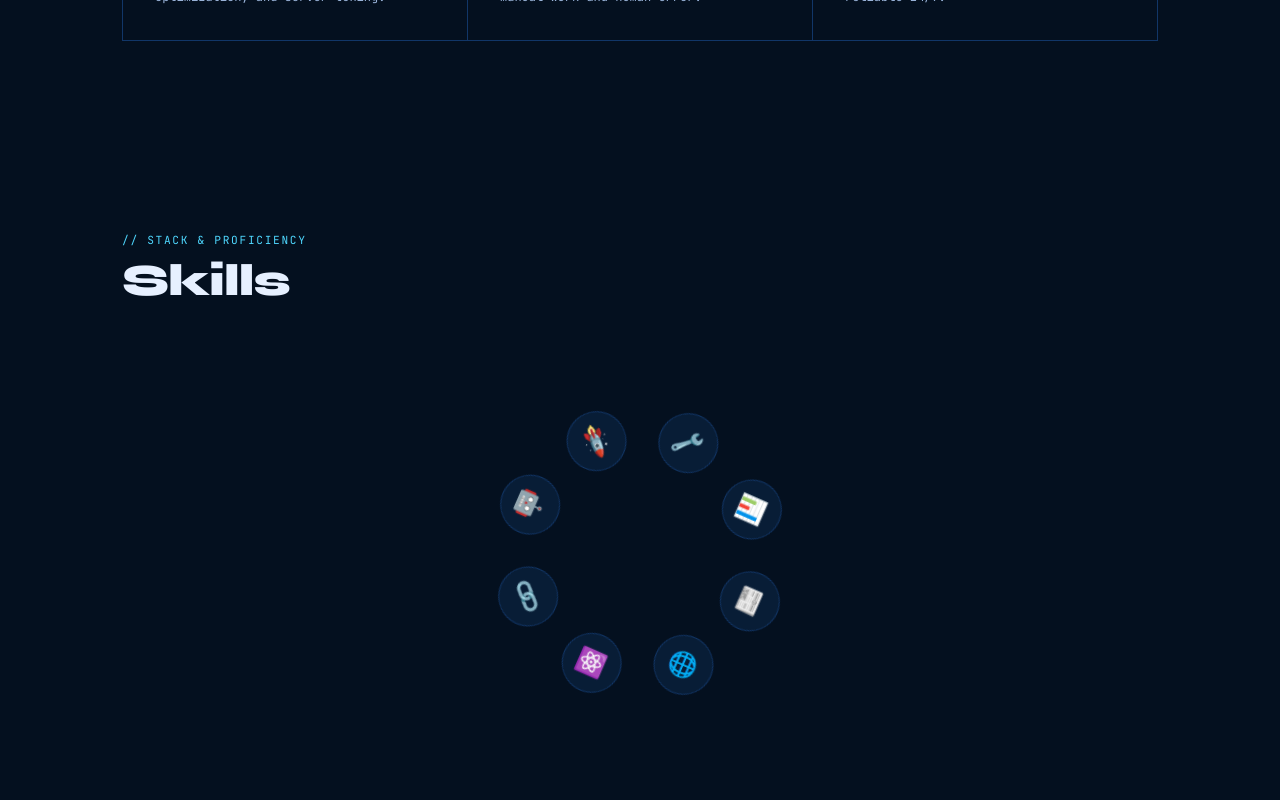
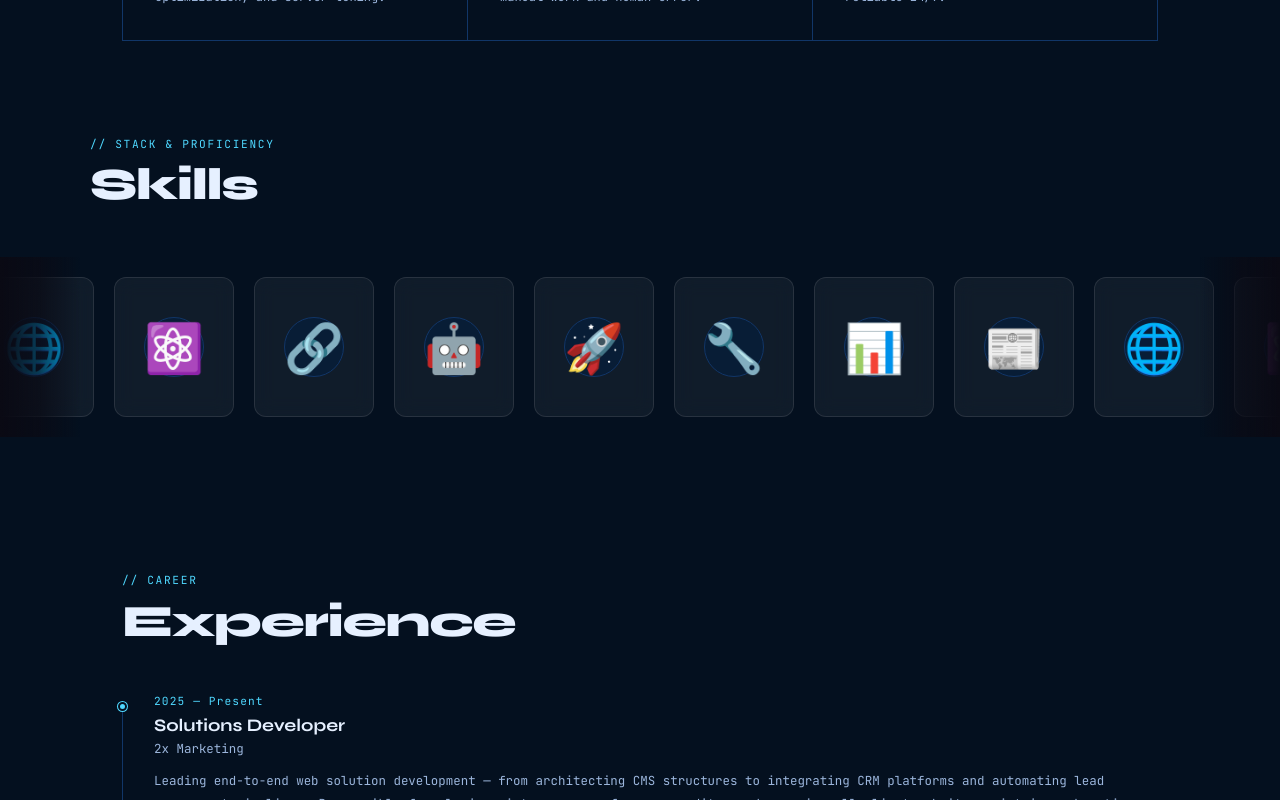
Before and after one commit to ikmalshahzan/personal-site, a React (Vite) app: page / in a window 1280 px wide. Shown: the part 1440-2240 px from the top of the page. Built offline with nearby package versions, Linux system fonts and the light colour scheme.

Commit message:
update carousell

```diff
--- a/src/components/Skills.jsx
+++ b/src/components/Skills.jsx
@@ -1,4 +1,5 @@
 import { skills } from '../data.js';
+import SkillsCarousel from './SkillsCarousel.jsx';
 
 const logos = {
   'WordPress / CMS': '📰',
@@ -12,32 +13,21 @@ const logos = {
 };
 
 export default function Skills() {
+  // Transform skills to include icons for carousel
+  const skillsWithIcons = skills.map((skill) => ({
+    ...skill,
+    icon: logos[skill.name] || '🔧',
+  }));
+
   return (
     <section id="skills">
-      <div className="section-label fade-up">// stack & proficiency</div>
-      <h2 className="section-title fade-up">Skills</h2>
-      <div className="skills-loop fade-up">
-        <div className="logo-container">
-          {skills.map((skill, index) => {
-            const angle = (360 / skills.length) * index;
-            return (
-              <div
-                key={index}
-                className="skill-logo"
-                style={{
-                  transform: `rotate(${angle}deg) translateY(-120px) rotate(-${angle}deg)`,
-                }}
-                title={`${skill.name}: ${skill.pct}% proficiency`}
-              >
-                <div className="logo">{logos[skill.name] || '🔧'}</div>
-                <div className="skill-tooltip">
-                  <div className="tooltip-name">{skill.name}</div>
-                  <div className="tooltip-desc">Proficiency: {skill.pct}%</div>
-                </div>
-              </div>
-            );
-          })}
-        </div>
+      <div className="container-skills">
+        <div className="section-label fade-up">// stack & proficiency</div>
+        <h2 className="section-title fade-up">Skills</h2>
+      </div>
+
+      <div className="fade-up">
+        <SkillsCarousel items={skillsWithIcons} speed={30} />
       </div>
     </section>
   );
--- /dev/null
+++ b/src/components/SkillsCarousel.jsx
@@ -0,0 +1,85 @@
+import React, { useState, useEffect, useRef } from 'react';
+import '../styles/SkillsCarousel.css';
+
+const SkillsCarousel = ({ items = [], speed = 40 }) => {
+  const [tooltipActive, setTooltipActive] = useState(null);
+  const scrollContainerRef = useRef(null);
+
+  // Auto-scroll effect - continuously loop
+  useEffect(() => {
+    const container = scrollContainerRef.current;
+    if (!container || items.length === 0) return;
+
+    let scrollInterval = setInterval(() => {
+      container.scrollLeft += 1;
+    }, speed);
+
+    // Listen for when we reach the end of first set and reset
+    const checkScroll = setInterval(() => {
+      if (container.scrollLeft >= container.scrollWidth / 3.5) {
+        container.scrollLeft = 0;
+      }
+    }, 100);
+
+    return () => {
+      clearInterval(scrollInterval);
+      clearInterval(checkScroll);
+    };
+  }, [speed, items.length]);
+
+  const handleMouseEnter = (index) => {
+    setTooltipActive(index);
+  };
+
+  const handleMouseLeave = () => {
+    setTooltipActive(null);
+  };
+
+  return (
+    <div className="skills-carousel-wrapper">
+      {/* Left fade overlay */}
+      <div className="carousel-fade carousel-fade-left"></div>
+
+      {/* Scroll container */}
+      <div className="carousel-scroll-container" ref={scrollContainerRef}>
+        <div className="carousel-content">
+          {/* Triple items for seamless infinite looping */}
+          {[...items, ...items, ...items].map((item, index) => (
+            <div
+              key={`${item.name}-${index}`}
+              className="carousel-item"
+              onMouseEnter={() => handleMouseEnter(index)}
+              onMouseLeave={handleMouseLeave}
+            >
+              <div className="skill-card">
+                <div className="skill-logo">
+                  {item.icon || item.logo || '🔧'}
+                </div>
+                {tooltipActive === index && (
+                  <div className="carousel-tooltip">
+                    <div className="tooltip-name">{item.name}</div>
+                    {item.pct && (
+                      <div className="tooltip-proficiency">
+                        {item.pct}% proficiency
+                      </div>
+                    )}
+                    {item.description && (
+                      <div className="tooltip-description">
+                        {item.description}
+                      </div>
+                    )}
+                  </div>
+                )}
+              </div>
+            </div>
+          ))}
+        </div>
+      </div>
+
+      {/* Right fade overlay */}
+      <div className="carousel-fade carousel-fade-right"></div>
+    </div>
+  );
+};
+
+export default SkillsCarousel;
--- a/src/index.css
+++ b/src/index.css
@@ -594,6 +594,7 @@ footer span { color: var(--green); }
   nav { padding: 0 1rem; }
   .hero { padding: 72px 1rem 0; }
   section { padding: 4rem 1rem; }
+  .container-skills { padding: 0 1rem; }
   .hero-stats { gap: 1.5rem; }
 
   .desktop-nav { display: none; }
--- /dev/null
+++ b/src/styles/SkillsCarousel.css
@@ -0,0 +1,252 @@
+/* SkillsCarousel.css - Horizontal auto-scrolling skills carousel with fade effects */
+#skills {
+  max-width: 100%;
+  padding: 0;
+  overflow: hidden;
+}
+
+.container-skills {
+max-width: 1100px;
+margin: 0 auto;
+}
+
+
+.skills-carousel-wrapper {
+  position: relative;
+  width: 100vw;
+  left: 0%;
+  right: 0%;
+  margin-left: -50vw;
+  margin-right: -50vw;
+  height: 180px;
+  overflow: hidden;
+  margin: 40px 0;
+}
+
+/* Scroll container - handles the horizontal scrolling */
+.carousel-scroll-container {
+  width: 100%;
+  height: 100%;
+  overflow: hidden;
+  scroll-behavior: auto;
+
+  /* Hide scrollbar */
+  scrollbar-width: none;
+  -ms-overflow-style: none;
+}
+
+.carousel-scroll-container::-webkit-scrollbar {
+  display: none;
+}
+
+/* Content wrapper - contains all carousel items */
+.carousel-content {
+  display: flex;
+  gap: 20px;
+  padding: 20px 40px;
+  height: 100%;
+  width: max-content;
+}
+
+/* Individual carousel item */
+.carousel-item {
+  flex-shrink: 0;
+  width: 120px;
+  display: flex;
+  align-items: center;
+  justify-content: center;
+  cursor: pointer;
+  transition: transform 0.3s ease;
+}
+
+.carousel-item:hover {
+  transform: scale(1.1);
+}
+
+/* Skill card container */
+.skill-card {
+  position: relative;
+  width: 100%;
+  height: 100%;
+  display: flex;
+  flex-direction: column;
+  align-items: center;
+  justify-content: center;
+  padding: 15px;
+  border-radius: 12px;
+  background: rgba(255, 255, 255, 0.05);
+  backdrop-filter: blur(10px);
+  border: 1px solid rgba(255, 255, 255, 0.1);
+  transition: all 0.3s ease;
+}
+
+.skill-card:hover {
+  background: rgba(255, 255, 255, 0.1);
+  border-color: rgba(255, 255, 255, 0.2);
+  box-shadow: 0 8px 24px rgba(0, 0, 0, 0.2);
+}
+
+/* Skill logo/icon */
+.skill-logo {
+  font-size: 48px;
+  display: flex;
+  align-items: center;
+  justify-content: center;
+  height: 60px;
+  margin-bottom: 10px;
+  animation: slideInUp 0.5s ease-out;
+}
+
+/* Fade overlays on left and right edges */
+.carousel-fade {
+  position: absolute;
+  top: 0;
+  height: 100%;
+  width: 80px;
+  pointer-events: none;
+  z-index: 10;
+}
+
+.carousel-fade-left {
+  left: 0;
+  background: linear-gradient(
+    to right,
+    rgba(10, 10, 20, 1),
+    rgba(10, 10, 20, 0.7),
+    rgba(10, 10, 20, 0)
+  );
+}
+
+.carousel-fade-right {
+  right: 0;
+  background: linear-gradient(
+    to left,
+    rgba(10, 10, 20, 1),
+    rgba(10, 10, 20, 0.7),
+    rgba(10, 10, 20, 0)
+  );
+}
+
+/* Carousel tooltip */
+.carousel-tooltip {
+  position: absolute;
+  bottom: -80px;
+  left: 50%;
+  transform: translateX(-50%);
+  background: rgba(20, 20, 30, 0.95);
+  border: 1px solid rgba(255, 255, 255, 0.2);
+  border-radius: 8px;
+  padding: 12px 16px;
+  white-space: nowrap;
+  font-size: 14px;
+  z-index: 20;
+  animation: tooltipFadeIn 0.2s ease-out;
+  box-shadow: 0 4px 16px rgba(0, 0, 0, 0.3);
+  backdrop-filter: blur(10px);
+}
+
+.tooltip-name {
+  font-weight: 600;
+  color: #fff;
+  margin-bottom: 4px;
+}
+
+.tooltip-proficiency {
+  font-size: 12px;
+  color: #a0aec0;
+  margin-bottom: 4px;
+}
+
+.tooltip-description {
+  font-size: 12px;
+  color: #cbd5e0;
+  max-width: 200px;
+  line-height: 1.4;
+}
+
+/* Animations */
+@keyframes slideInUp {
+  from {
+    opacity: 0;
+    transform: translateY(20px);
+  }
+  to {
+    opacity: 1;
+    transform: translateY(0);
+  }
+}
+
+@keyframes tooltipFadeIn {
+  from {
+    opacity: 0;
+    transform: translateX(-50%) translateY(-10px);
+  }
+  to {
+    opacity: 1;
+    transform: translateX(-50%) translateY(0);
+  }
+}
+
+/* Responsive adjustments */
+@media (max-width: 768px) {
+  .skills-carousel-wrapper {
+    height: 150px;
+    margin: 30px 0;
+  }
+
+  .carousel-content {
+    padding: 15px 30px;
+    gap: 15px;
+  }
+
+  .carousel-item {
+    width: 100px;
+  }
+
+  .skill-logo {
+    font-size: 40px;
+    height: 50px;
+    margin-bottom: 8px;
+  }
+
+  .carousel-fade {
+    width: 60px;
+  }
+
+  .carousel-tooltip {
+    bottom: -70px;
+    font-size: 13px;
+  }
+}
+
+@media (max-width: 480px) {
+  .skills-carousel-wrapper {
+    height: 130px;
+    margin: 20px 0;
+  }
+
+  .carousel-content {
+    padding: 12px 20px;
+    gap: 12px;
+  }
+
+  .carousel-item {
+    width: 90px;
+  }
+
+  .skill-logo {
+    font-size: 32px;
+    height: 40px;
+    margin-bottom: 6px;
+  }
+
+  .carousel-fade {
+    width: 40px;
+  }
+
+  .carousel-tooltip {
+    bottom: -65px;
+    font-size: 12px;
+    padding: 10px 12px;
+  }
+}
```
Also changed, not shown: src/components/SkillsCarouselExample.jsx (added, +37 -0 lines), 2 other files (tests, documents, lock files or other folders).
